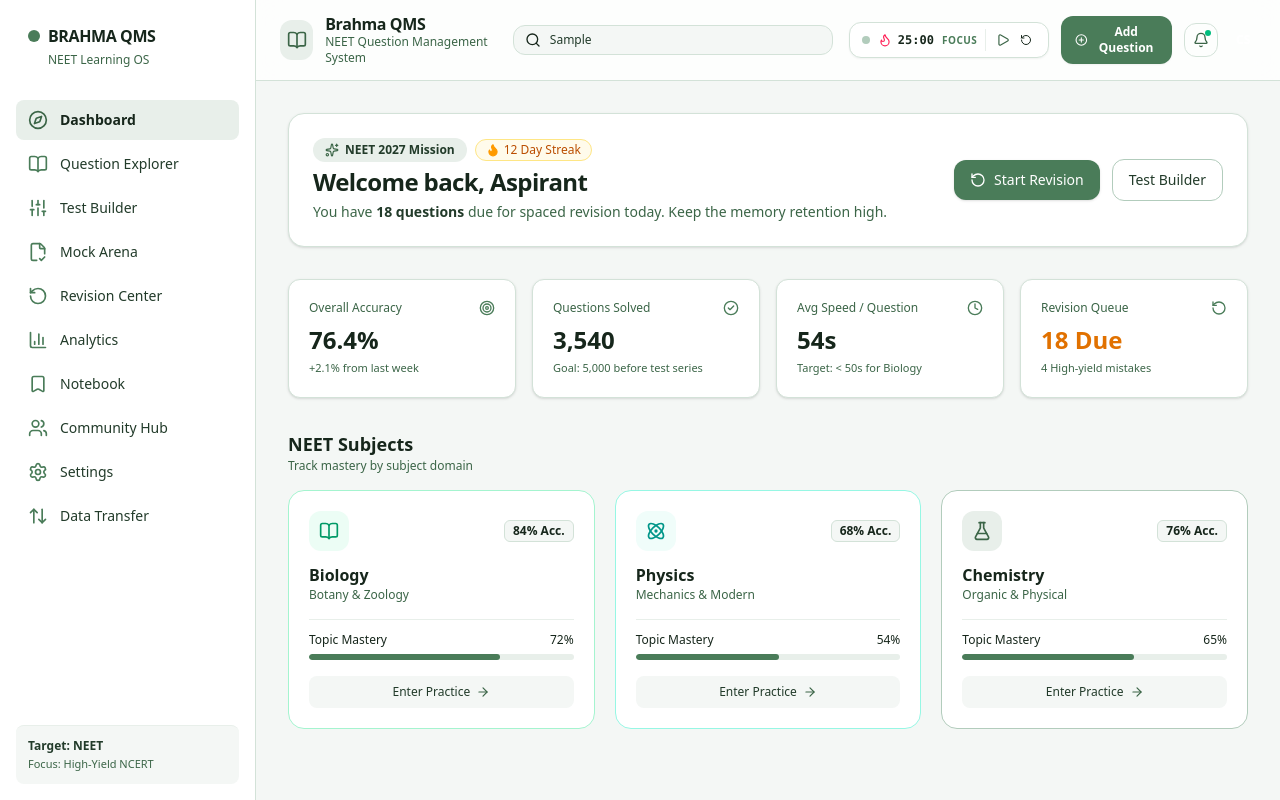
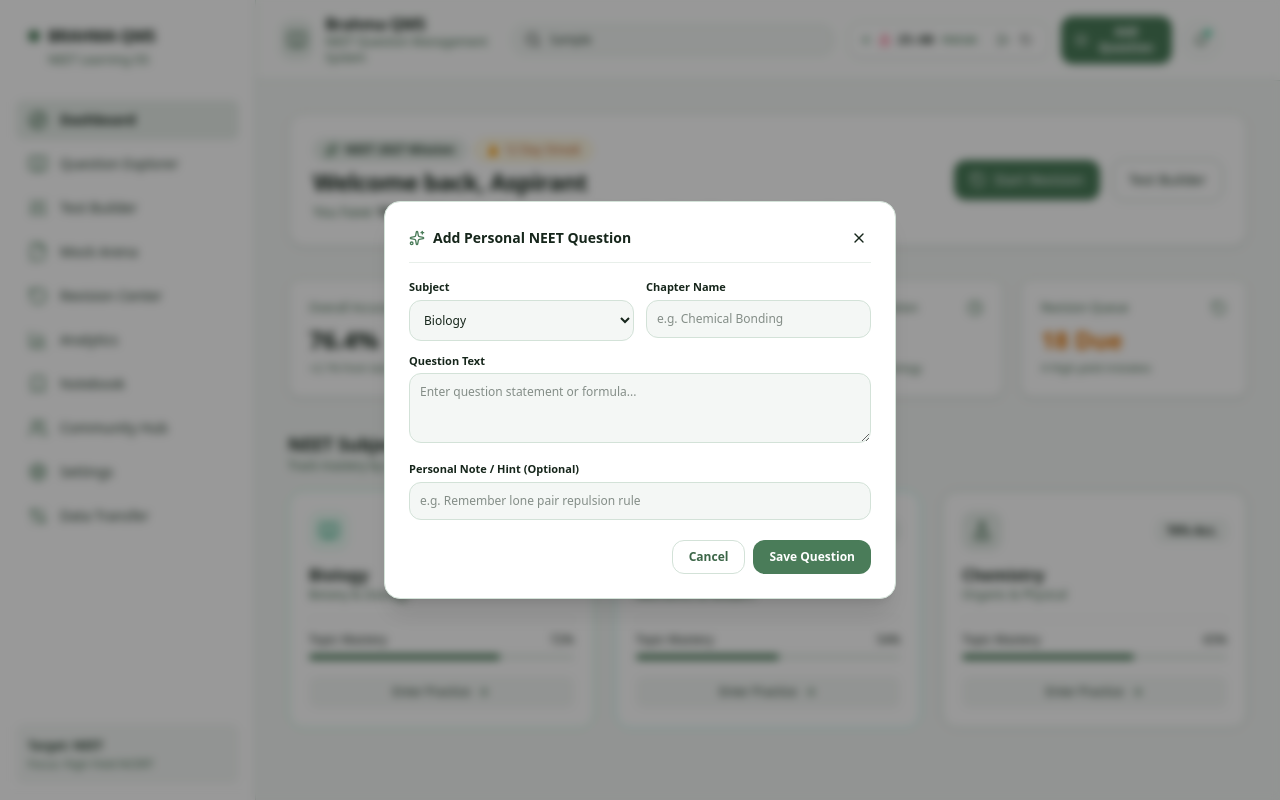
Before and after one commit to chandansharma3166-create/brahma-qms, a Next.js app: page / in a window 1280 px wide. Both pictures are taken after typing "Sample" into the empty fields and a click on the button "Add Question". Built offline with nearby package versions, Linux system fonts and the light colour scheme.

Commit message:
fix: make Add Question open global interactive modal

```diff
--- a/src/components/Header.tsx
+++ b/src/components/Header.tsx
@@ -1,15 +1,62 @@
 "use client";
 
-import React from "react";
+import React, { useState } from "react";
+import Link from "next/link";
 import FocusTimer from "./FocusTimer";
-import { BookOpen, PlusCircle, Bell, Search } from "lucide-react";
+import { BookOpen, PlusCircle, Bell, Search, X, Sparkles, CheckCircle2 } from "lucide-react";
 
 export default function Header() {
+  const [isOpen, setIsOpen] = useState(false);
+  const [subject, setSubject] = useState("BIOLOGY");
+  const [chapter, setChapter] = useState("");
+  const [questionText, setQuestionText] = useState("");
+  const [notes, setNotes] = useState("");
+  const [isSaved, setIsSaved] = useState(false);
+
+  const handleCreateQuestion = (e: React.FormEvent) => {
+    e.preventDefault();
+    if (!questionText.trim() || !chapter.trim()) return;
+
+    const newQuestion = {
+      id: `NOTE-${Date.now().toString().slice(-4)}`,
+      subject,
+      chapter,
+      topic: "Personal Note",
+      questionText,
+      questionType: "MCQ",
+      options: [
+        { id: "A", text: "Option A", isCorrect: true },
+        { id: "B", text: "Option B", isCorrect: false },
+        { id: "C", text: "Option C", isCorrect: false },
+        { id: "D", text: "Option D", isCorrect: false },
+      ],
+      explanation: "Self-curated notebook entry.",
+      difficulty: "MEDIUM",
+      personalNotes: notes,
+      createdAt: new Date().toISOString().split("T")[0],
+    };
+
+    if (typeof window !== "undefined") {
+      const existing = JSON.parse(localStorage.getItem("brahma_notebook_entries") || "[]");
+      localStorage.setItem("brahma_notebook_entries", JSON.stringify([newQuestion, ...existing]));
+    }
+
+    setIsSaved(true);
+    setTimeout(() => {
+      setIsSaved(false);
+      setIsOpen(false);
+      setChapter("");
+      setQuestionText("");
+      setNotes("");
+    }, 1200);
+  };
+
   return (
+    <>
       <header className="sticky top-0 z-30 border-b border-sage-200 bg-white/80 backdrop-blur-md">
         <div className="mx-auto flex max-w-7xl items-center justify-between px-6 py-3.5 gap-4">
-        {/* Brand Identification */}
-        <div className="flex items-center gap-3">
+          {/* Brand */}
+          <Link href="/" className="flex items-center gap-3 hover:opacity-90 transition">
             <div className="flex h-10 w-10 items-center justify-center rounded-xl bg-sage-100 text-sage-600">
               <BookOpen className="h-5 w-5" />
             </div>
@@ -21,9 +68,9 @@ export default function Header() {
                 NEET Question Management System
               </p>
             </div>
-        </div>
+          </Link>
 
-        {/* Global Search Bar */}
+          {/* Search */}
           <div className="relative w-full max-w-xs hidden md:block">
             <Search className="w-4 h-4 absolute left-3 top-1/2 -translate-y-1/2 text-sage-400" />
             <input
@@ -33,13 +80,15 @@ export default function Header() {
             />
           </div>
 
-        {/* Right Section: Focus Timer & Actions */}
+          {/* Right Actions */}
           <div className="flex items-center gap-3">
             <FocusTimer />
 
+            {/* Click to open popup */}
             <button
               type="button"
-            className="inline-flex items-center gap-1.5 rounded-xl bg-sage-500 px-3.5 py-2 text-xs font-semibold text-white shadow-xs transition hover:bg-sage-600 focus:outline-none"
+              onClick={() => setIsOpen(true)}
+              className="inline-flex items-center gap-1.5 rounded-xl bg-sage-500 px-3.5 py-2 text-xs font-semibold text-white shadow-xs transition hover:bg-sage-600 cursor-pointer"
             >
               <PlusCircle className="h-4 w-4" />
               <span className="hidden sm:inline">Add Question</span>
@@ -60,5 +109,101 @@ export default function Header() {
           </div>
         </div>
       </header>
+
+      {/* Global Add Question Modal */}
+      {isOpen && (
+        <div className="fixed inset-0 z-50 flex items-center justify-center bg-black/40 backdrop-blur-xs p-4">
+          <div className="bg-white border border-sage-200 rounded-2xl p-6 shadow-xl w-full max-w-lg space-y-4 relative">
+            <div className="flex items-center justify-between border-b border-sage-100 pb-3">
+              <div className="flex items-center gap-2">
+                <Sparkles className="w-4 h-4 text-sage-500" />
+                <h3 className="text-sm font-bold text-sage-900">Add Personal NEET Question</h3>
+              </div>
+              <button
+                type="button"
+                onClick={() => setIsOpen(false)}
+                className="text-sage-400 hover:text-sage-700 p-1 rounded-lg"
+              >
+                <X className="w-4 h-4" />
+              </button>
+            </div>
+
+            {isSaved ? (
+              <div className="p-6 text-center space-y-2">
+                <CheckCircle2 className="w-8 h-8 text-emerald-600 mx-auto" />
+                <p className="text-sm font-bold text-sage-900">Question Saved to Notebook!</p>
+              </div>
+            ) : (
+              <form onSubmit={handleCreateQuestion} className="space-y-3">
+                <div className="grid grid-cols-2 gap-3">
+                  <div>
+                    <label className="text-[11px] font-bold text-sage-700 block mb-1">Subject</label>
+                    <select
+                      value={subject}
+                      onChange={(e) => setSubject(e.target.value)}
+                      className="w-full text-xs p-2.5 bg-sage-50 border border-sage-200 rounded-xl text-sage-900 focus:outline-none"
+                    >
+                      <option value="BIOLOGY">Biology</option>
+                      <option value="PHYSICS">Physics</option>
+                      <option value="CHEMISTRY">Chemistry</option>
+                    </select>
+                  </div>
+                  <div>
+                    <label className="text-[11px] font-bold text-sage-700 block mb-1">Chapter Name</label>
+                    <input
+                      type="text"
+                      required
+                      value={chapter}
+                      onChange={(e) => setChapter(e.target.value)}
+                      placeholder="e.g. Chemical Bonding"
+                      className="w-full text-xs p-2.5 bg-sage-50 border border-sage-200 rounded-xl text-sage-900 focus:outline-none"
+                    />
+                  </div>
+                </div>
+
+                <div>
+                  <label className="text-[11px] font-bold text-sage-700 block mb-1">Question Text</label>
+                  <textarea
+                    required
+                    rows={3}
+                    value={questionText}
+                    onChange={(e) => setQuestionText(e.target.value)}
+                    placeholder="Enter question statement or formula..."
+                    className="w-full text-xs p-2.5 bg-sage-50 border border-sage-200 rounded-xl text-sage-900 focus:outline-none"
+                  />
+                </div>
+
+                <div>
+                  <label className="text-[11px] font-bold text-sage-700 block mb-1">Personal Note / Hint (Optional)</label>
+                  <input
+                    type="text"
+                    value={notes}
+                    onChange={(e) => setNotes(e.target.value)}
+                    placeholder="e.g. Remember lone pair repulsion rule"
+                    className="w-full text-xs p-2.5 bg-sage-50 border border-sage-200 rounded-xl text-sage-900 focus:outline-none"
+                  />
+                </div>
+
+                <div className="flex justify-end gap-2 pt-2">
+                  <button
+                    type="button"
+                    onClick={() => setIsOpen(false)}
+                    className="px-4 py-2 text-xs font-semibold text-sage-600 hover:bg-sage-50 rounded-xl border border-sage-200 cursor-pointer"
+                  >
+                    Cancel
+                  </button>
+                  <button
+                    type="submit"
+                    className="px-4 py-2 text-xs font-semibold text-white bg-sage-500 hover:bg-sage-600 rounded-xl transition cursor-pointer"
+                  >
+                    Save Question
+                  </button>
+                </div>
+              </form>
+            )}
+          </div>
+        </div>
+      )}
+    </>
   );
 }
```
Lines whose indentation alone changed are shown as unchanged.
